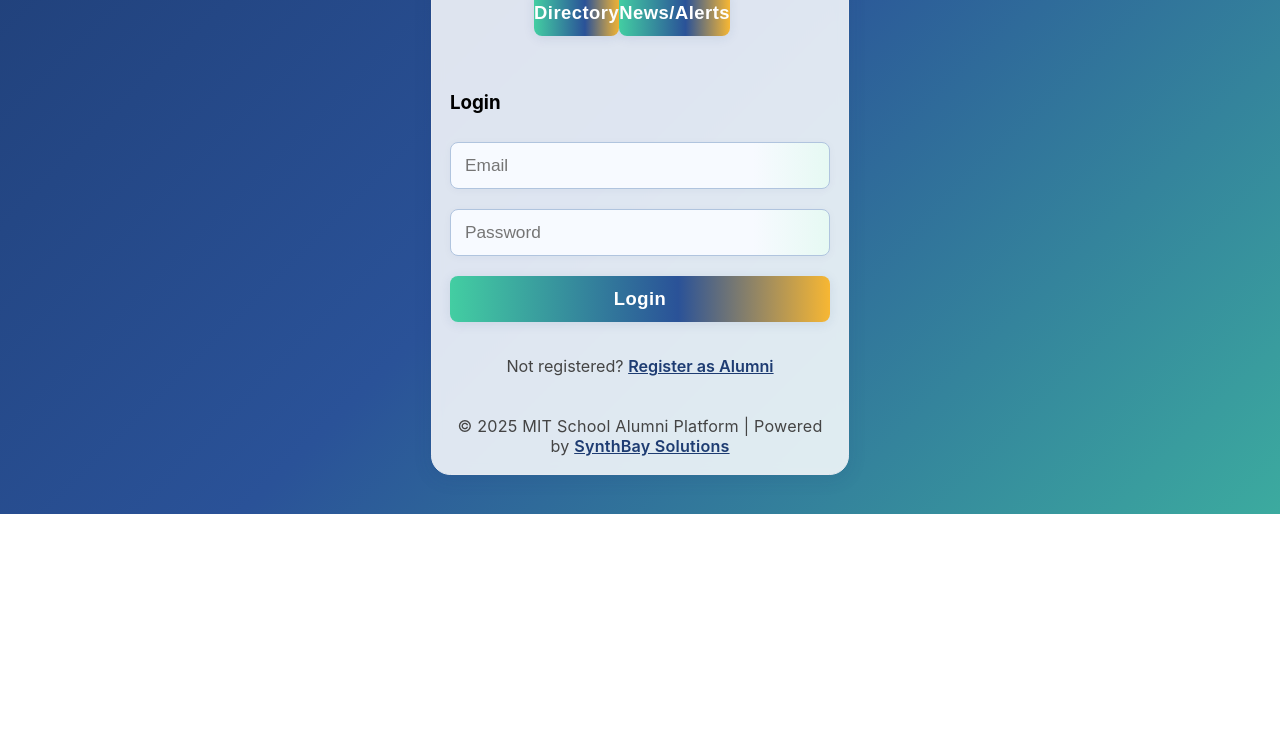
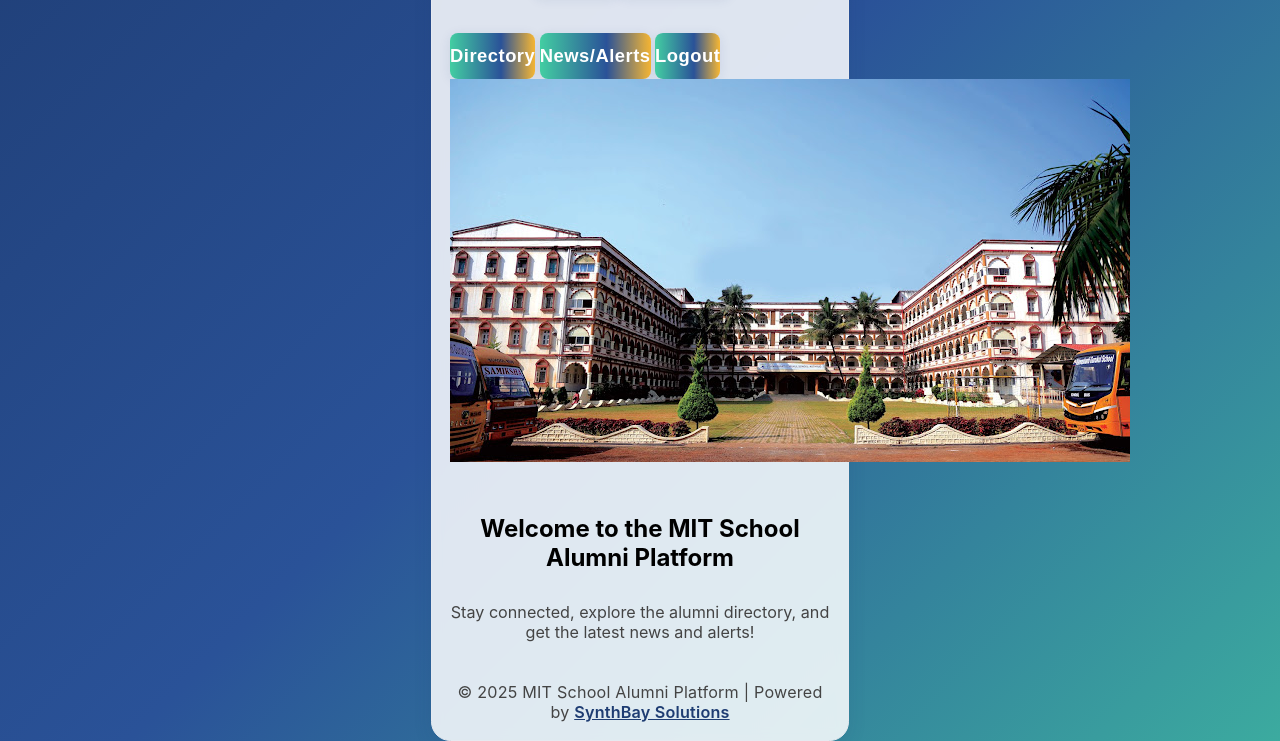
Before and after one commit to wadekarharshvardhan/mit-alumni-platform, a website: page index.html in a window 1280 px wide. Shown: the part 286-1027 px from the top of the page. Before the commit the page ends 800 px from the top, so only its background shows below. Drawn offline with Linux system fonts and the light colour scheme.

Commit message:
Refactor home page layout by removing login and registration forms, and adding a slideshow with welcome message for logged-in users

```diff
--- a/index.html
+++ b/index.html
@@ -22,44 +22,25 @@
       </nav>
     </header>
     <main id="main-content">
-      <!-- Login Form -->
-      <section id="login-section">
-        <h3>Login</h3>
-        <form id="login-form">
-          <input type="email" id="login-email" placeholder="Email" required />
-          <input type="password" id="login-password" placeholder="Password" required />
-          <button type="submit">Login</button>
-        </form>
-        <div id="g_id_onload"
-             data-client_id="505244228259-cm3iu7244tjnefqfq7pj0jal3hji44hj.apps.googleusercontent.com"
-             data-context="signin"
-             data-ux_mode="popup"
-             data-callback="handleGoogleSignIn"
-             data-auto_prompt="false">
+      <!-- Home Page for Logged-in Users -->
+      <nav class="main-navbar" id="main-navbar-home">
+        <button id="nav-directory-home">Directory</button>
+        <button id="nav-news-home">News/Alerts</button>
+        <button id="nav-logout">Logout</button>
+        <span id="nav-user-home" style="margin-left:1em;"></span>
+      </nav>
+      <section class="home-section" id="home-section">
+        <div class="slideshow-container">
+          <img class="slide-img" src="school.jpg" alt="School Photo" style="display:block;">
+          <img class="slide-img" src="main view.jpg" alt="Main View" style="display:none;">
+          <img class="slide-img" src="school_view.jpg" alt="School View" style="display:none;">
+          <img class="slide-img" src="corridor.jpg" alt="Corridor" style="display:none;">
+          <img class="slide-img" src="otehrview.jpg" alt="Other View" style="display:none;">
+          <img class="slide-img" src="view.jpg" alt="View" style="display:none;">
         </div>
-        <div class="google-signin-btn">
-          <div class="g_id_signin"
-               data-type="standard"
-               data-shape="pill"
-               data-theme="outline"
-               data-text="sign_in_with"
-               data-size="large"
-               data-logo_alignment="left">
-          </div>
-        </div>
-        <p>Not registered? <a href="#" id="show-register">Register as Alumni</a></p>
-      </section>
-      <!-- Registration Form (hidden by default) -->
-      <section id="register-section" style="display:none;">
-        <h3>Alumni Registration</h3>
-        <form id="register-form">
-          <input type="text" id="reg-name" placeholder="Full Name" required />
-          <input type="email" id="reg-email" placeholder="Email" required />
-          <input type="text" id="reg-batch" placeholder="Batch (e.g., 2010)" required />
-          <input type="password" id="reg-password" placeholder="Password" required />
-          <button type="submit">Register</button>
-        </form>
-        <p>Already have an account? <a href="#" id="show-login">Back to Login</a></p>
+        <div class="slideshow-dots" id="slideshow-dots"></div>
+        <h2 style="text-align:center; margin-top:2rem;">Welcome to the MIT School Alumni Platform</h2>
+        <p style="text-align:center;">Stay connected, explore the alumni directory, and get the latest news and alerts!</p>
       </section>
     </main>
     <footer>
```
